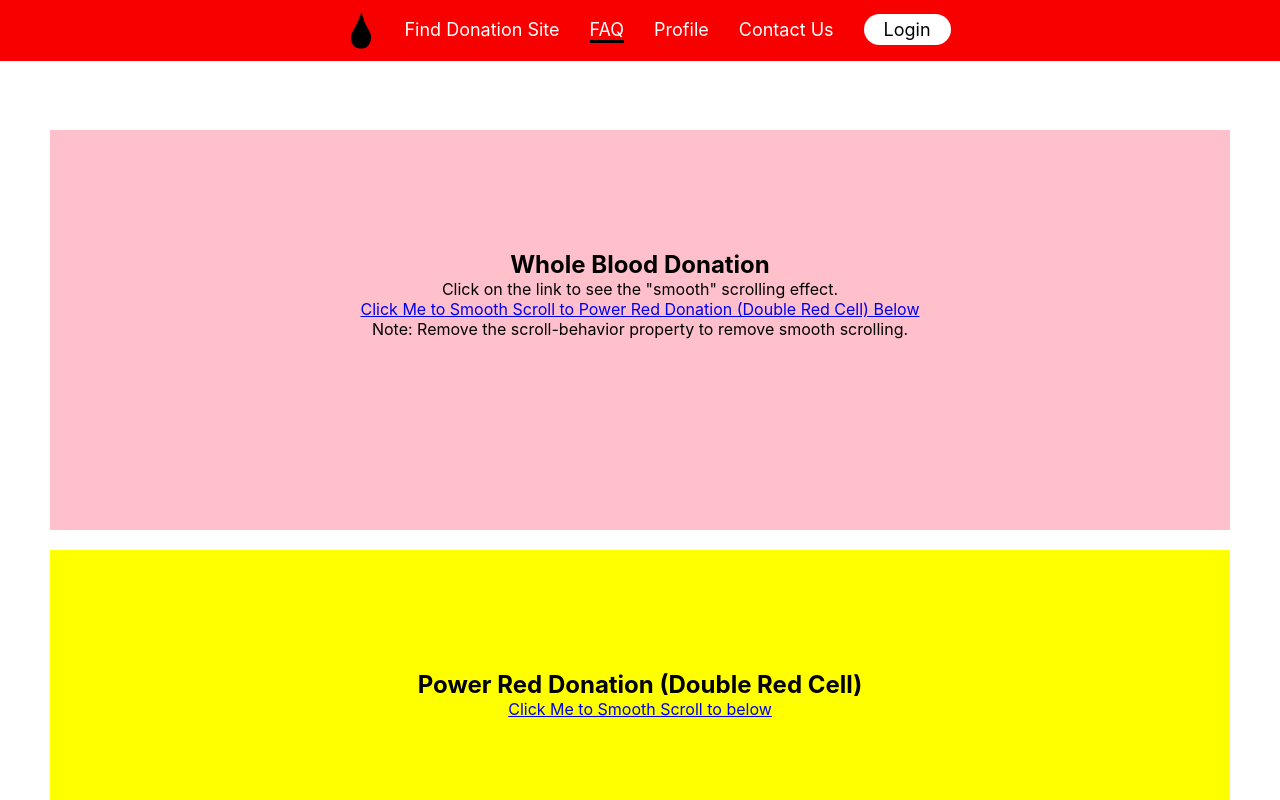
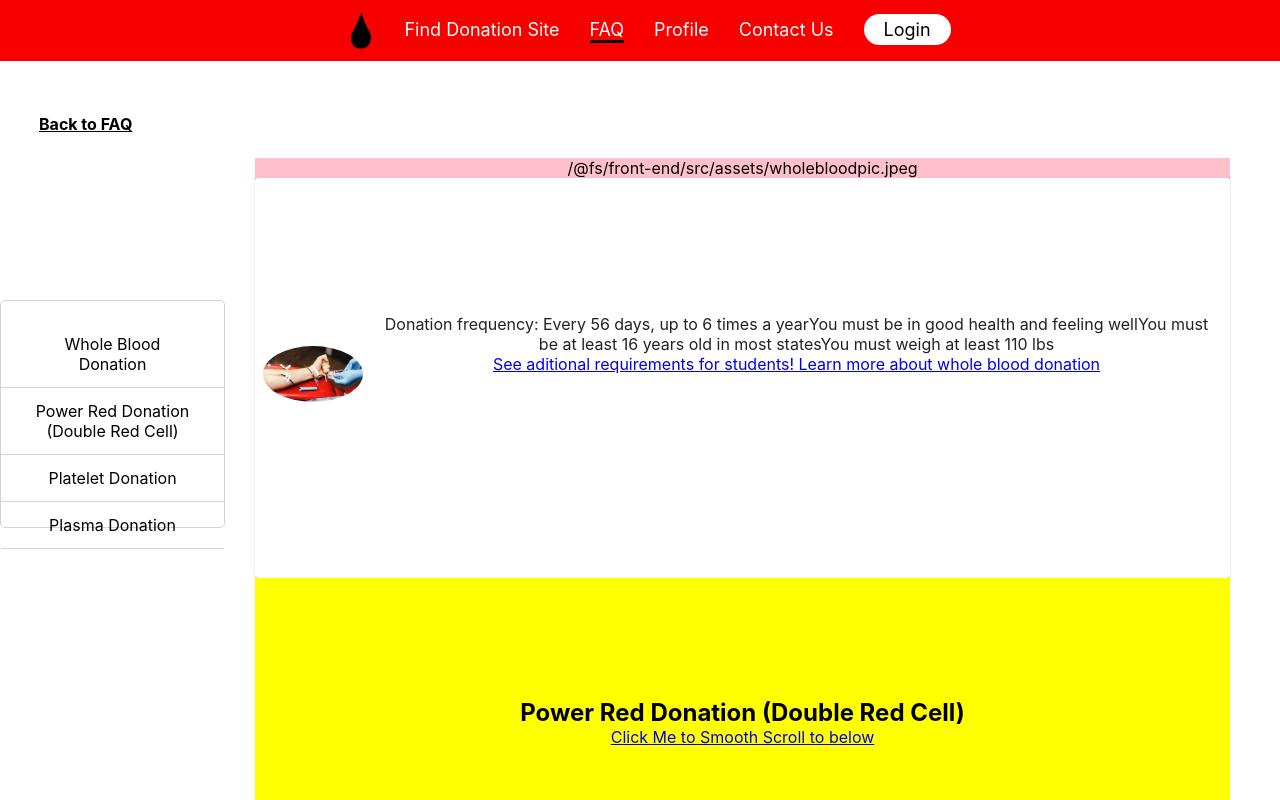
Before and after one commit to software-students-spring2022/final-project-blooddonation, a React (Create React App) app in the folder front-end/: page /FAQ/eligibility in a window 1280 px wide. Shown: the top 800 px of the page. Built offline with nearby package versions, Linux system fonts and the light colour scheme.

Commit message:
adding cards on eligibility page

```diff
--- a/front-end/src/Eligibility.css
+++ b/front-end/src/Eligibility.css
@@ -4,10 +4,12 @@ html {
 }
 
 .eligibilitybody{
-    margin:0px;
-    margin-top:0px;
-    padding: 0px;
-  }
+  margin:0px;
+  margin-top: 80px;
+  margin-bottom: 30px;
+  margin-left: 5px;
+  padding: 0px;
+}
 
   .sectionheader{
     padding-top: 5em;
@@ -15,13 +17,13 @@ html {
 
   .eligibilitynav{
     display: flex;
-    top: 50px;
+    top: 100px;
     width: 100%;
-    overflow: hidden;
-    height: 100px;
+    overflow: auto;
+    height: auto;
   }
 
-  .left-links{
+  .eligibilityleft-links{
     flex: 1 1 900px;
     text-align: left;
   }
@@ -40,18 +42,51 @@ html {
   }
 
 
+  .container{
+    background: rgb(255, 255, 255);
+    position: fixed;
+    top: 300px;
+    left: 0;
+    width: 225px;
+    height: 28.5%;
+    padding: 20px 0;
+    border-radius: 5px;
+    border: 1px solid #d4d4d4;
+  }
+
+
+  .side-link{
+    display: block;
+    padding: 13px 30px;
+    border-bottom: 1px solid #d4d4d4;
+    color: black;
+    font-size: 16px;
+    position: relative;
+    text-decoration: none;
+ }
+
+
+  .side-link:hover{
+    color: gray;
+  }
+
+
+
+
   #wholeblood {
     height: 400px;
-    margin-left: 30px;
+    margin-left: 230px;
     margin-right: 30px;
     margin-top:10px;
     margin-bottom: 20px;
     background-color: pink;
   }
 
+
+
   #powerred {
     height: 400px;
-    margin-left: 30px;
+    margin-left: 230px;
     margin-right: 30px;
     margin-bottom: 20px;
     background-color: yellow;
@@ -59,7 +94,7 @@ html {
 
   #platelet {
     height: 400px;
-    margin-left: 30px;
+    margin-left: 230px;
     margin-right: 30px;
     margin-bottom: 20px;
     background-color: pink;
@@ -67,7 +102,7 @@ html {
 
   #plasma {
     height: 400px;
-    margin-left: 30px;
+    margin-left: 230px;
     margin-right: 30px;
     margin-bottom: 20px;
     background-color: yellow;
--- a/front-end/src/Eligibility.js
+++ b/front-end/src/Eligibility.js
@@ -1,5 +1,8 @@
 import { Link } from 'react-router-dom'
 import './Eligibility.css'
+import { EligibilityData} from './components/EligibilityData';
+import { Card, CardContent, CardMedia, Box, Typography as t} from '@mui/material';
+
 
 /**
  * A React component that represents the Home page of the app.
@@ -12,17 +15,45 @@ const Eligibility = props => {
       <body className="eligibilitybody">
 
         <nav className='eligibilitynav'>
-          <div className="left-links">
+          <div className="eligibilityleft-link">
             <Link to="/FAQ" className="backlink">Back to FAQ</Link>
           </div>
         </nav>
 
-        <div class="main" id="wholeblood">
-          <h2 className='sectionheader'>Whole Blood Donation</h2>
-          <p>Click on the link to see the "smooth" scrolling effect.</p>
-          <a href="#powerred">Click Me to Smooth Scroll to Power Red Donation (Double Red Cell) Below</a>
-          <p>Note: Remove the scroll-behavior property to remove smooth scrolling.</p>
+        <div className="container">
+          <a href="#wholeblood" className='side-link'>Whole Blood Donation</a>
+          <a href="#powerred" className='side-link'>Power Red Donation (Double Red Cell)</a>
+          <a href="#platelet" className='side-link'>Platelet Donation</a>
+          <a href="#plasma" className='side-link'>Plasma Donation</a>
         </div>
+
+        {EligibilityData.map((item)=>{
+          return(
+              item.section === "Whole Blood Donation" ?
+              <div class="main" id="wholeblood">
+                <p>{item.image}</p>
+
+              <Card sx={{ display: 'flex', minWidth: 200, height: 400}}>
+                  <Box sx={{ display: 'flex', alignItems: 'center', pl: 1, pb: 1 }}>
+                      {item.image &&
+                      <CardMedia component = "img" sx= {{ width: 100, borderRadius: '50%'}}image = {item.image}/>
+                      }
+                  </Box>
+                  <Box sx={{ display: 'flex', flexDirection: 'column' }}>
+                      <CardContent>
+                          <h2 className='sectionheader'>{item.name}</h2>
+                          <t component = "div" variant = "h1"> {item.points}<br /></t>
+                          <t component = "div" variant = "h1"> {item.links}</t>
+                      </CardContent>
+                  </Box>
+              </Card>
+            </div>
+
+            :null
+          );
+        })
+        }
+
 
         <div class="main" id="powerred">
           <h2 className='sectionheader'>Power Red Donation (Double Red Cell)</h2>
--- a/front-end/src/components/EligibilityData.js
+++ b/front-end/src/components/EligibilityData.js
@@ -1,11 +1,14 @@
 
 
 import { Link } from 'react-router-dom'
+import  WholeBloodPic from '../assets/wholebloodpic.jpeg';
 
 export const EligibilityData = [
 
     {
         section: 'Whole Blood Donation',
+
+        image: WholeBloodPic,
 
         points: [ "Donation frequency: Every 56 days, up to 6 times a year", "You must be in good health and feeling well",
                     "You must be at least 16 years old in most states", "You must weigh at least 110 lbs"
```
